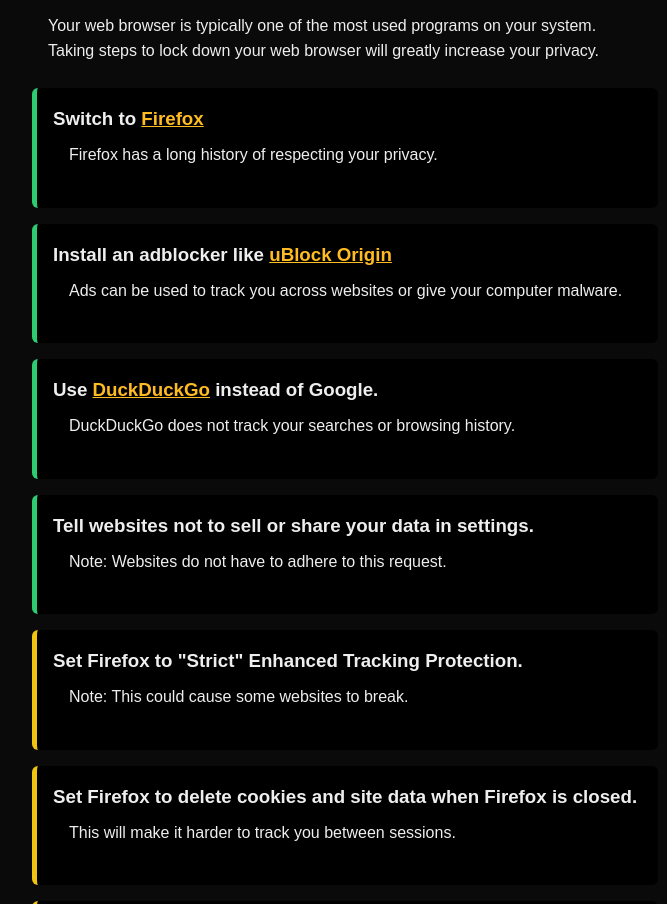
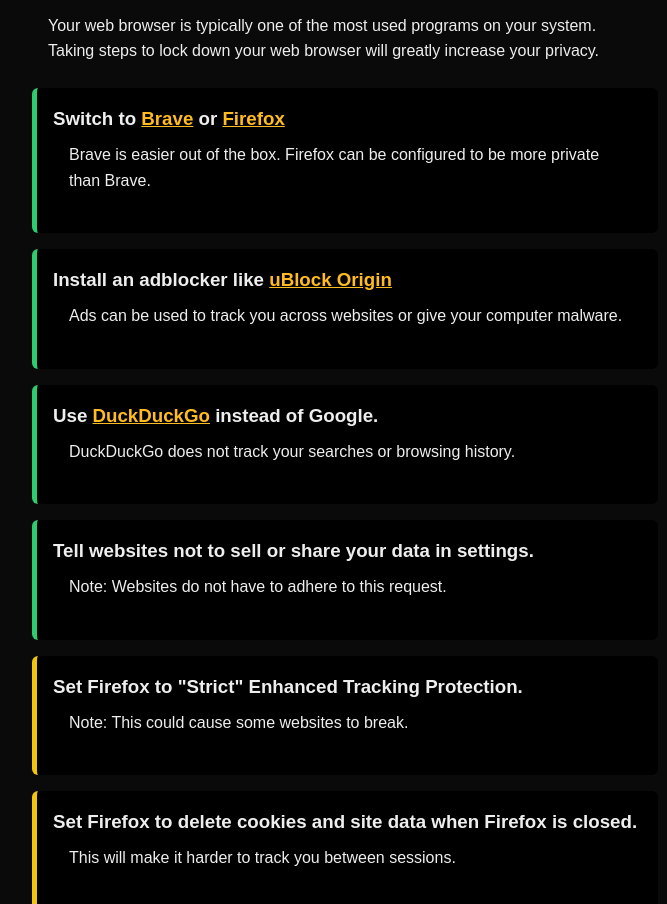
Before and after one commit to phixxy/ghost.moe, a plain HTML site: page index.html in a window 1280 px wide. Shown: the part 915-1819 px from the top of the page, without its empty margins (350-1017 px from the left). Drawn offline with Linux system fonts and the light colour scheme.

Commit message:
Added "Firefox Configuration"

```diff
--- a/index.html
+++ b/index.html
@@ -339,10 +339,10 @@
 
         <div class="level easy">
           <h3>
-            Switch to <a href="https://firefox.com">Firefox</a>
+            Switch to <a href="https://brave.com">Brave</a> or <a href="https://firefox.com">Firefox</a>
           </h3>
           <p>
-            Firefox has a long history of respecting your privacy.
+            Brave is easier out of the box. Firefox can be configured to be more private than Brave.
           </p>
         </div>
 
```
